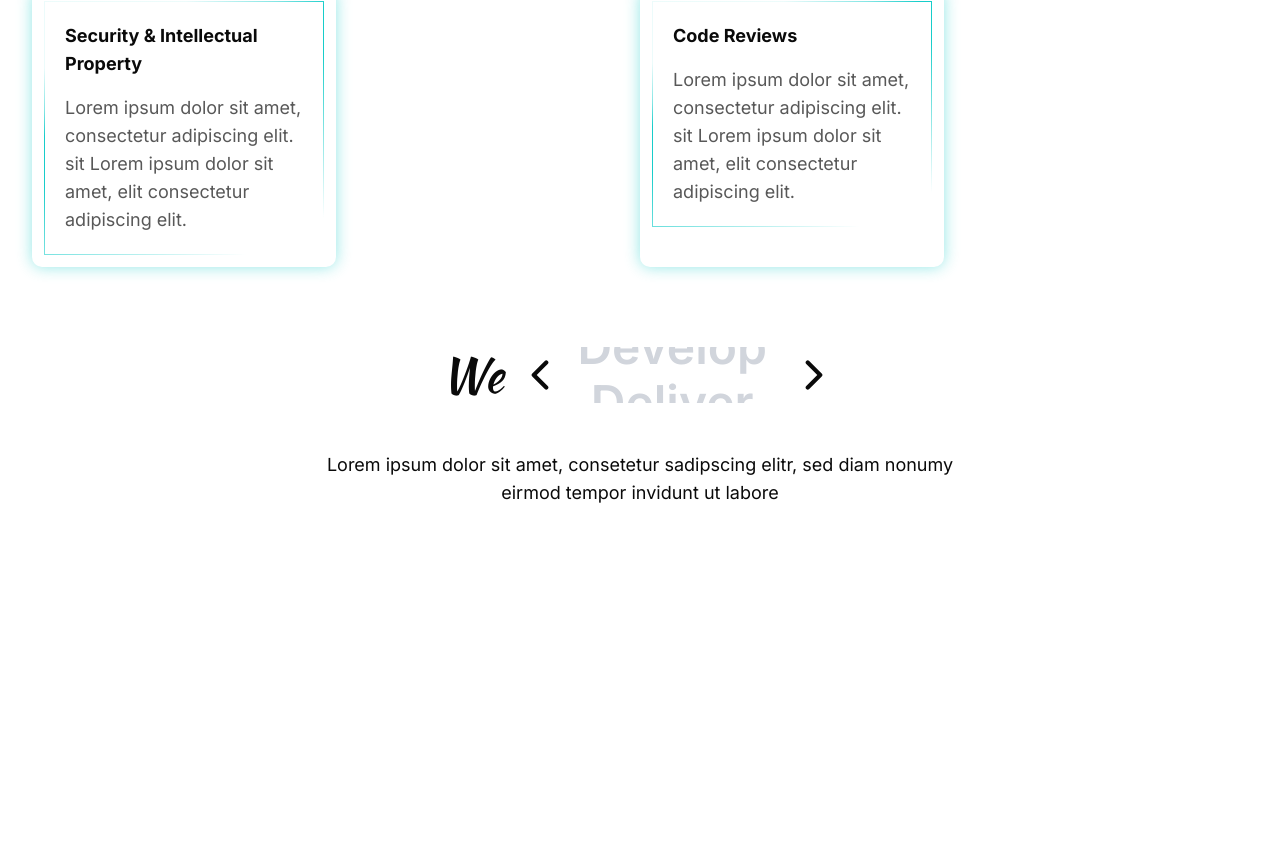
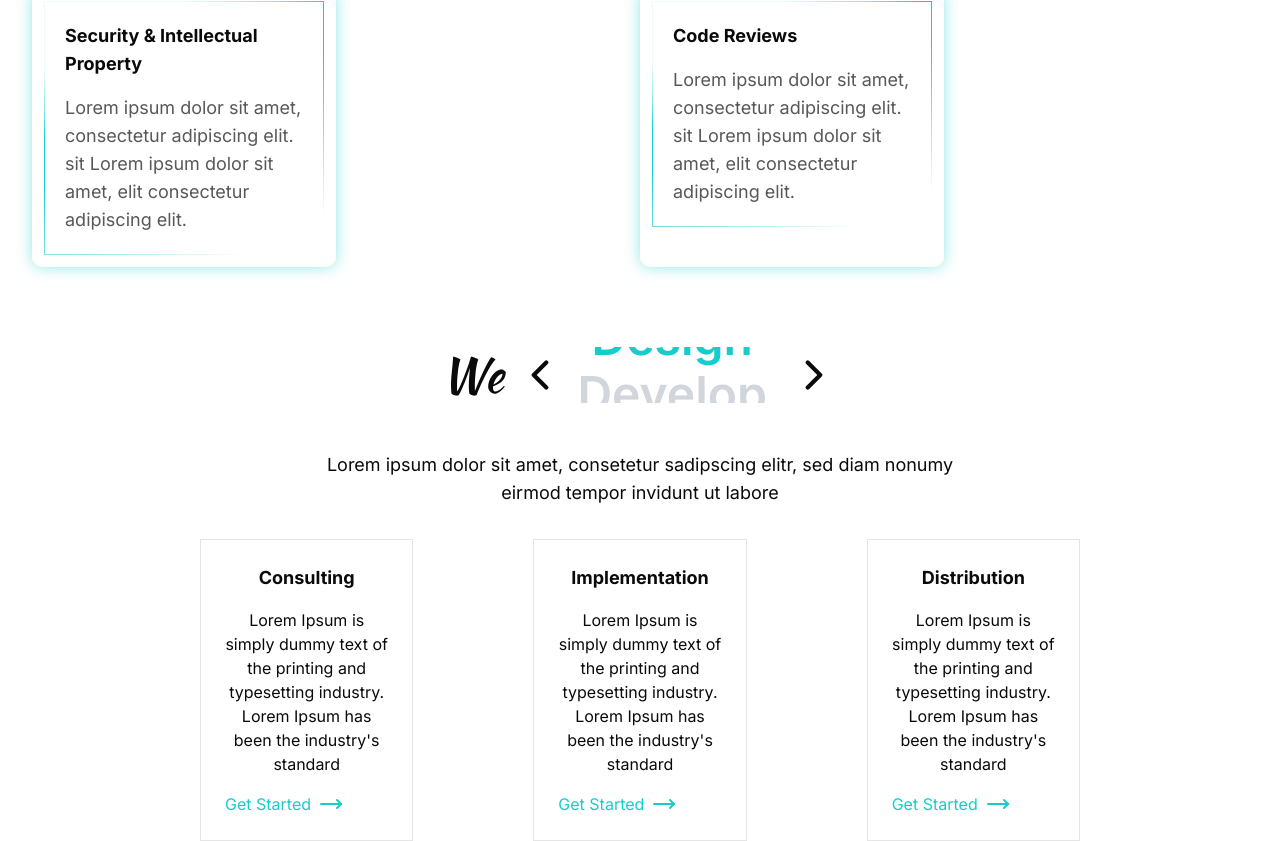
Before and after one commit to Roshen-Perera/ceylon-developers-portfolio, a Next.js app: page / in a window 1280 px wide. Shown: the part 2677-3518 px from the top of the page. Before the commit the page ends 3184 px from the top, so only its background shows below. Built offline with nearby package versions, Linux system fonts and the light colour scheme.

Commit message:
Created Cards

```diff
--- a/app/page.tsx
+++ b/app/page.tsx
@@ -5,6 +5,7 @@ import MeshVector2 from "@/components/meshVector2";
 import NavBar from "@/components/navBar";
 import ServiceCarousel from "@/components/serviceCarousel";
 import VerticalTextSlider from "@/components/slider";
+import { ArrowBigRight, MoveRight } from "lucide-react";
 import Image from "next/image";
 
 export default function Home() {
@@ -227,6 +228,41 @@ export default function Home() {
               nonumy eirmod tempor invidunt ut labore
             </p>
           </div>
+          <div className="flex flex-row ml-50 mr-50 gap-30 mt-8">
+            <div className="flex flex-col border-1 p-6 text-center gap-4">
+              <h1 className="text-lg font-bold">Consulting</h1>
+              <p className="">
+                Lorem Ipsum is simply dummy text of the printing and typesetting
+                industry. Lorem Ipsum has been the industry&apos;s standard
+              </p>
+              <div className="flex flex-row gap-2 text-[#17CDCA]">
+                <p>Get Started</p>
+                <MoveRight />
+              </div>
+            </div>
+            <div className="flex flex-col border-1 p-6 text-center gap-4">
+              <h1 className="text-lg font-bold">Implementation</h1>
+              <p className="">
+                Lorem Ipsum is simply dummy text of the printing and typesetting
+                industry. Lorem Ipsum has been the industry&apos;s standard
+              </p>
+              <div className="flex flex-row gap-2 text-[#17CDCA]">
+                <p>Get Started</p>
+                <MoveRight />
+              </div>
+            </div>
+            <div className="flex flex-col border-1 p-6 text-center gap-4">
+              <h1 className="text-lg font-bold">Distribution</h1>
+              <p className="">
+                Lorem Ipsum is simply dummy text of the printing and typesetting
+                industry. Lorem Ipsum has been the industry&apos;s standard
+              </p>
+              <div className="flex flex-row gap-2 text-[#17CDCA]">
+                <p>Get Started</p>
+                <MoveRight />
+              </div>
+            </div>
+          </div>
         </div>
       </div>
     </>
```
